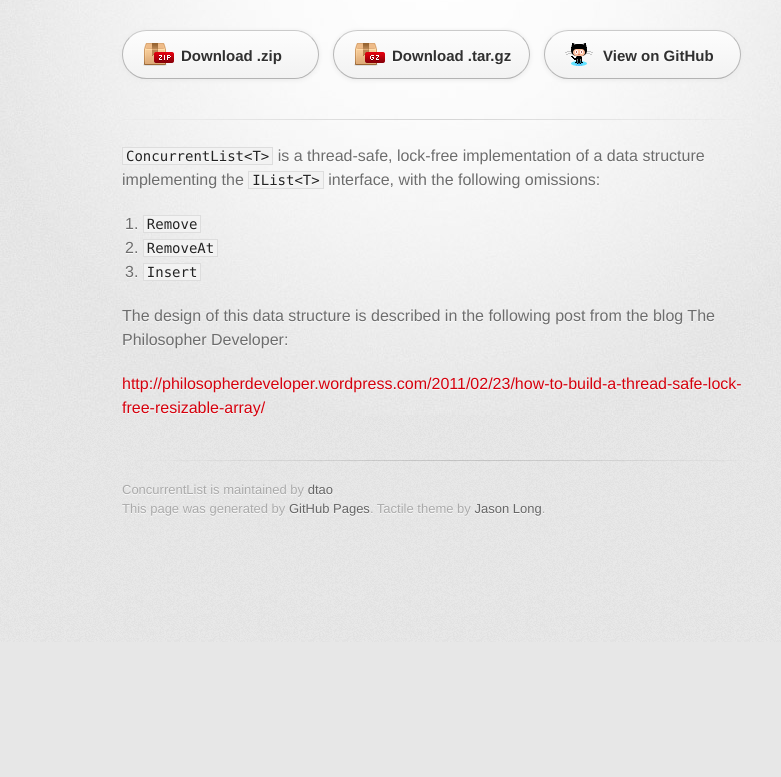
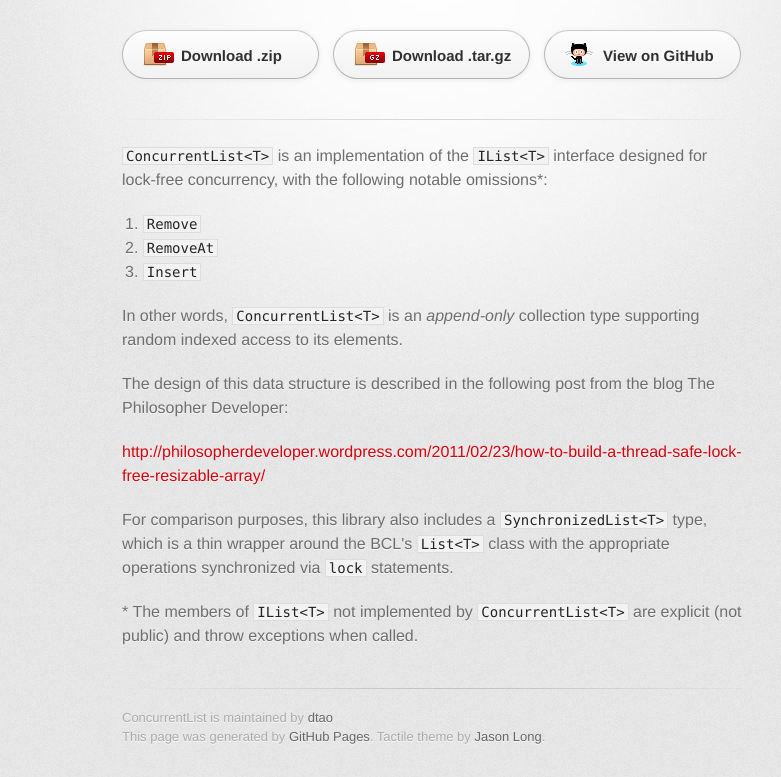
Before and after one commit to dtao/ConcurrentList, a plain HTML site: page index.html in a window 1280 px wide. Shown: the part 158-935 px from the top of the page, without its empty margins (208-989 px from the left). Before the commit the page ends 800 px from the top, so only its background shows below. Drawn offline with Linux system fonts and the light colour scheme; a web font is replaced by a local one.

Commit message:
Create gh-pages branch via GitHub

```diff
--- a/index.html
+++ b/index.html
@@ -31,15 +31,21 @@
         <hr>
 
         <section id="main_content">
-          <p><code>ConcurrentList&lt;T&gt;</code> is a thread-safe, lock-free implementation of a data structure implementing the <code>IList&lt;T&gt;</code> interface, with the following omissions:</p>
+          <p><code>ConcurrentList&lt;T&gt;</code> is an implementation of the <code>IList&lt;T&gt;</code> interface designed for lock-free concurrency, with the following notable omissions*:</p>
 
 <ol>
 <li><code>Remove</code></li>
 <li><code>RemoveAt</code></li>
 <li><code>Insert</code></li>
-</ol><p>The design of this data structure is described in the following post from the blog The Philosopher Developer:</p>
+</ol><p>In other words, <code>ConcurrentList&lt;T&gt;</code> is an <em>append-only</em> collection type supporting random indexed access to its elements.</p>
+
+<p>The design of this data structure is described in the following post from the blog The Philosopher Developer:</p>
 
 <p><a href="http://philosopherdeveloper.wordpress.com/2011/02/23/how-to-build-a-thread-safe-lock-free-resizable-array/">http://philosopherdeveloper.wordpress.com/2011/02/23/how-to-build-a-thread-safe-lock-free-resizable-array/</a></p>
+
+<p>For comparison purposes, this library also includes a <code>SynchronizedList&lt;T&gt;</code> type, which is a thin wrapper around the BCL's <code>List&lt;T&gt;</code> class with the appropriate operations synchronized via <code>lock</code> statements.</p>
+
+<p>* The members of <code>IList&lt;T&gt;</code> not implemented by <code>ConcurrentList&lt;T&gt;</code> are explicit (not public) and throw exceptions when called.</p>
         </section>
 
         <footer>
--- a/params.json
+++ b/params.json
@@ -1 +1 @@
-{"body":"`ConcurrentList<T>` is a thread-safe, lock-free implementation of a data structure implementing the `IList<T>` interface, with the following omissions:\r\n\r\n1. `Remove`\r\n2. `RemoveAt`\r\n2. `Insert`\r\n\r\nThe design of this data structure is described in the following post from the blog The Philosopher Developer:\r\n\r\nhttp://philosopherdeveloper.wordpress.com/2011/02/23/how-to-build-a-thread-safe-lock-free-resizable-array/\r\n","google":"","note":"Don't delete this file! It's used internally to help with page regeneration.","name":"ConcurrentList","tagline":"A thread-safe, lock-free implementation of the IList<T> interface for .NET"}
+{"name":"ConcurrentList","google":"","note":"Don't delete this file! It's used internally to help with page regeneration.","tagline":"A thread-safe, lock-free implementation of the IList<T> interface for .NET","body":"`ConcurrentList<T>` is an implementation of the `IList<T>` interface designed for lock-free concurrency, with the following notable omissions\\*:\r\n\r\n1. `Remove`\r\n2. `RemoveAt`\r\n3. `Insert`\r\n\r\nIn other words, `ConcurrentList<T>` is an *append-only* collection type supporting random indexed access to its elements.\r\n\r\nThe design of this data structure is described in the following post from the blog The Philosopher Developer:\r\n\r\nhttp://philosopherdeveloper.wordpress.com/2011/02/23/how-to-build-a-thread-safe-lock-free-resizable-array/\r\n\r\nFor comparison purposes, this library also includes a `SynchronizedList<T>` type, which is a thin wrapper around the BCL's `List<T>` class with the appropriate operations synchronized via `lock` statements.\r\n\r\n\\* The members of `IList<T>` not implemented by `ConcurrentList<T>` are explicit (not public) and throw exceptions when called."}
```
